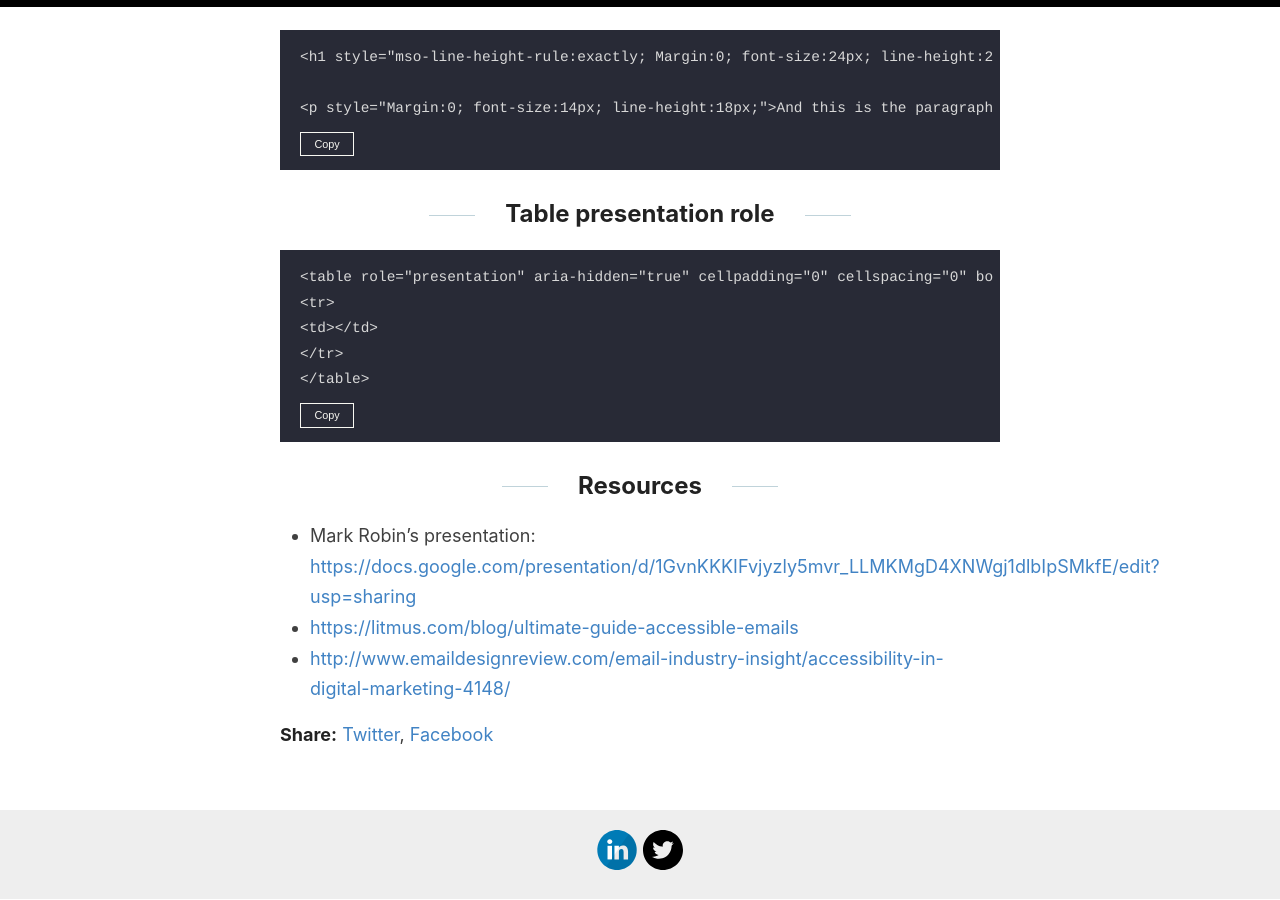
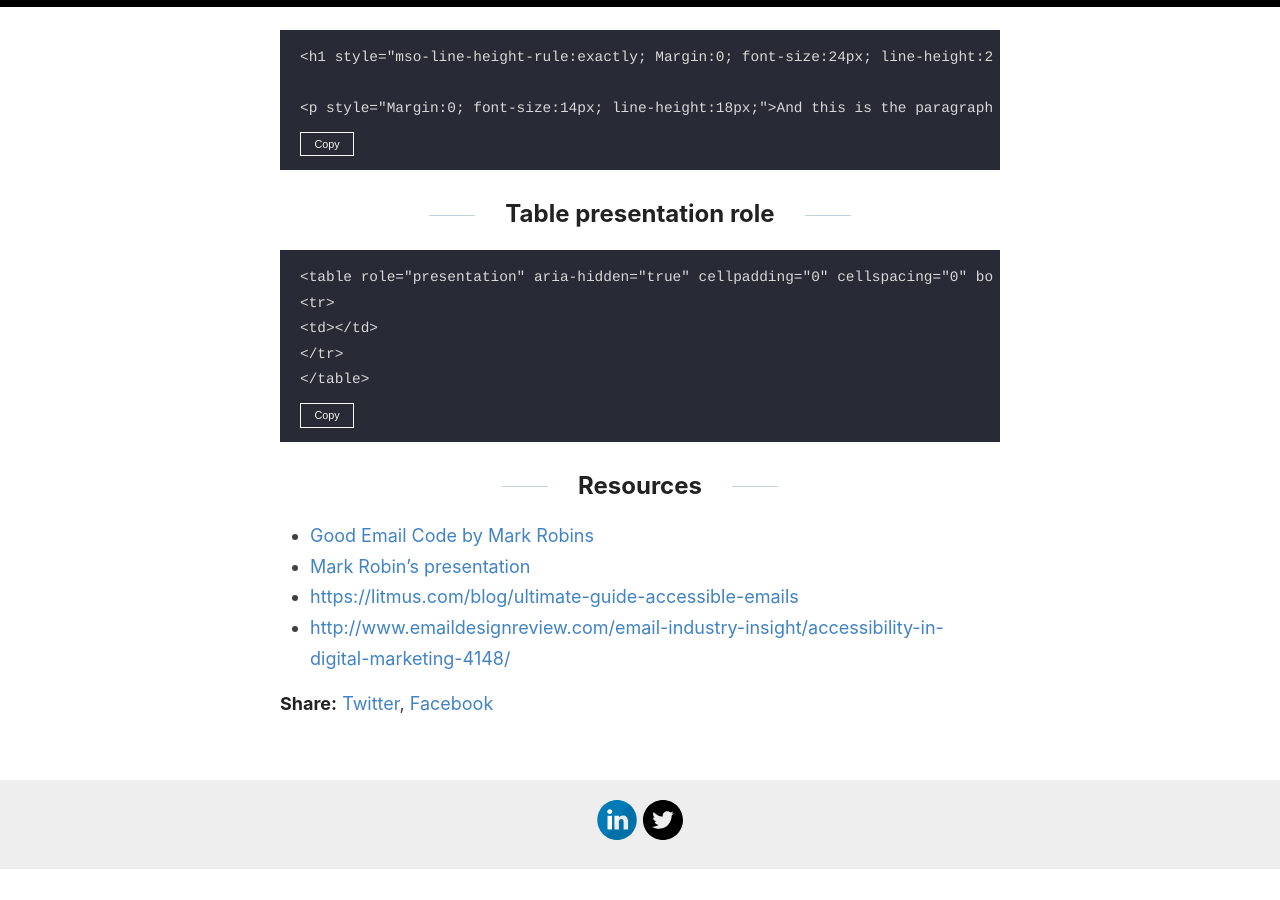
Before and after one commit to karolcholewa/blog, a Jekyll site: the page built from _posts/2019-02-02-accessible-emails.md, in a window 1280 px wide and 900 px high, scrolled down 1356 px. Built offline with Jekyll 4.4.1, drawn with Linux system fonts in a browser that asks for light colours; after the commit the page ends 2225 px from its top, so only the background shows below that.

Commit message:
link added to the resource

```diff
--- a/_posts/2019-02-02-accessible-emails.md
+++ b/_posts/2019-02-02-accessible-emails.md
@@ -55,8 +55,7 @@ Here is a brief list of recommended accessibility rules for emails. The subject
 
 ## Resources
 
-
-
-*   Mark Robin’s presentation: [https://docs.google.com/presentation/d/1GvnKKKIFvjyzly5mvr_LLMKMgD4XNWgj1dlbIpSMkfE/edit?usp=sharing](https://docs.google.com/presentation/d/1GvnKKKIFvjyzly5mvr_LLMKMgD4XNWgj1dlbIpSMkfE/edit?usp=sharing)
+*  [Good Email Code by Mark Robins](https://www.goodemailcode.com/)
+*   [Mark Robin’s presentation](https://docs.google.com/presentation/d/1GvnKKKIFvjyzly5mvr_LLMKMgD4XNWgj1dlbIpSMkfE/edit?usp=sharing)
 *   [https://litmus.com/blog/ultimate-guide-accessible-emails](https://litmus.com/blog/ultimate-guide-accessible-emails)
 *   [http://www.emaildesignreview.com/email-industry-insight/accessibility-in-digital-marketing-4148/](http://www.emaildesignreview.com/email-industry-insight/accessibility-in-digital-marketing-4148/)
```
